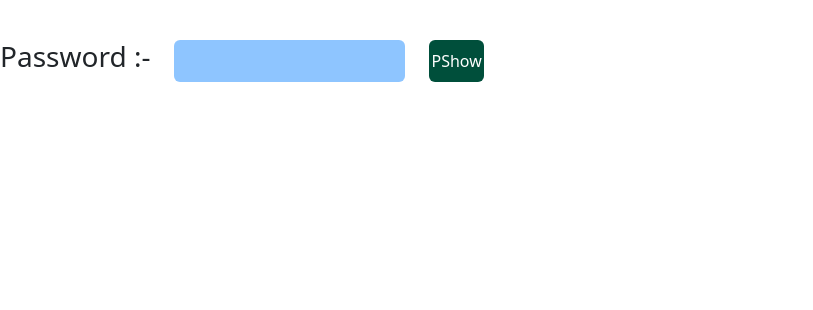
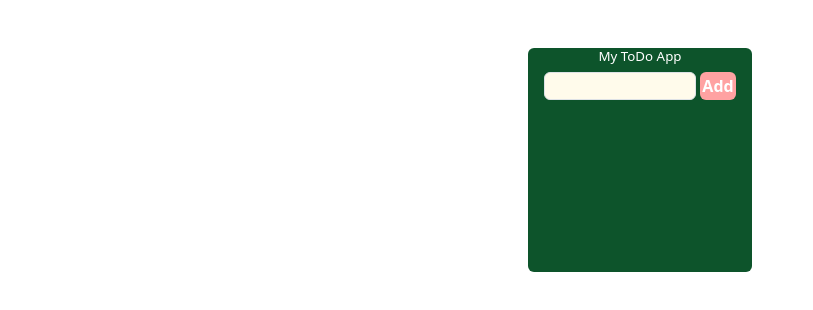
Before and after one commit to Harsimran141/ReactPractice, a React (Vite) app in the folder SecondApp/: page / in a window 1280 px wide. Shown: the top 310 px of the page, without its empty margins (0-813 px from the left). Built offline with nearby package versions, Linux system fonts and the light colour scheme.

Commit message:
new app practice

```diff
--- /dev/null
+++ b/SecondApp/src/Todoapp.jsx
@@ -0,0 +1,21 @@
+import { useState } from "react";
+
+function Todoapp() {
+ const [task,setTask]=useState("");
+ const [todos , setTodos] = useState([]);
+  return (
+    <div className=" bg-green-900 w-56 m-auto h-56 rounded-md justify-center mt-5">
+    <h1 className="text-center">My ToDo App</h1>
+    <div className="flex gap-1 justify-center ">
+     <input type="text" onChange={(e)=>setTask(e.target.value)} className="bg-amber-50 w-38 rounded border border-none" />
+     <button className="bg-red-300 rounded p-0.5 text-white font-bold hover:bg-green-600"
+     onClick={setTask}
+     >Add</button>
+
+    </div>
+<p className="text-white">{task}</p>
+    </div>
+  )
+}
+
+export default Todoapp;
--- a/SecondApp/src/index.css
+++ b/SecondApp/src/index.css
@@ -1,2 +1,7 @@
 
 @import "tailwindcss";
+h1{
+    font-size: smaller;
+    text-align: center;
+    color :white;
+}
--- a/SecondApp/src/main.jsx
+++ b/SecondApp/src/main.jsx
@@ -9,6 +9,7 @@ import App from "./App";
 import Practice from "./Practice";
 import Operator from "./Operator";
 import Password from "./Password";
+import Todoapp from "./Todoapp";
 
 createRoot(document.getElementById("root")).render(
   <StrictMode>
@@ -16,6 +17,7 @@ createRoot(document.getElementById("root")).render(
     {/* <Count/> */}
     {/* <Practice/> */}
     {/* <Operator/> */}
-   <Password/>
+   {/* <Password/> */}
+   <Todoapp/>
   </StrictMode>
 );
```
